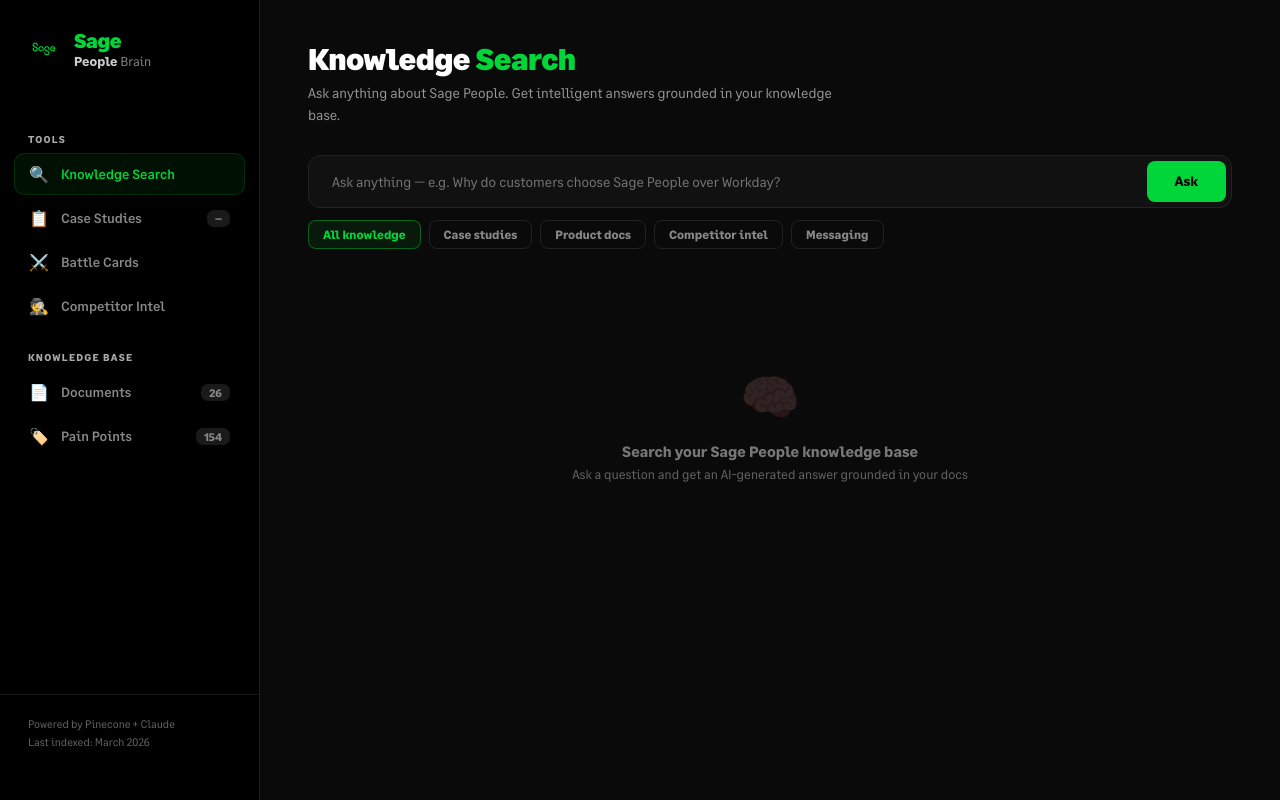
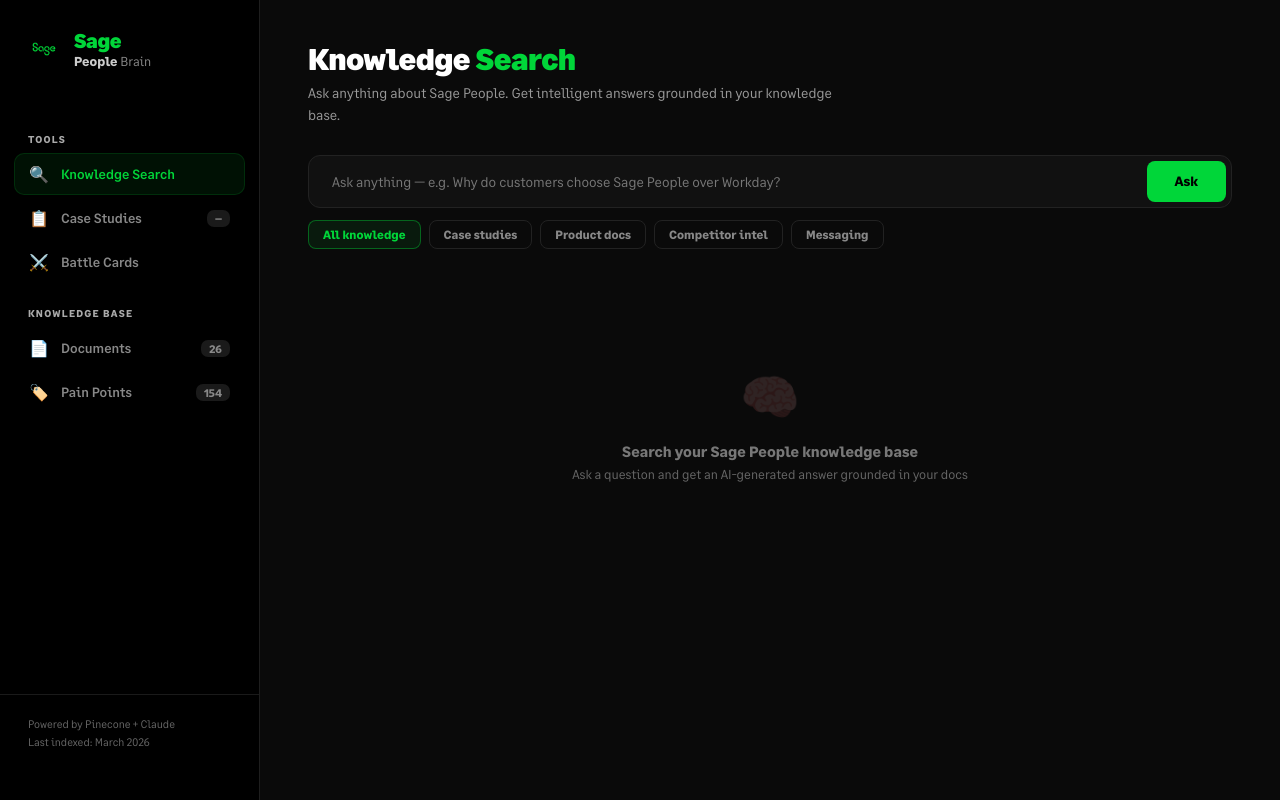
Before and after one commit to JamesmcKie552/Sage-People-Brain, a Flask app: page / in a window 1280 px wide. Run offline with Flask 3, Linux system fonts and the light colour scheme; some libraries are stand-ins or nearby versions.

Commit message:
Hide Competitor Intel tab until ready for release
Co-Authored-By: Claude Sonnet 4.6 <noreply@anthropic.com>

```diff
--- a/templates/index.html
+++ b/templates/index.html
@@ -327,7 +327,7 @@ body { font-family: 'SageText', 'Inter', -apple-system, sans-serif; background:
     <div class="s-item active" id="nav-k" onclick="switchTab('k')"><span class="s-icon">🔍</span> Knowledge Search</div>
     <div class="s-item" id="nav-c" onclick="switchTab('c')"><span class="s-icon">📋</span> Case Studies <span class="s-badge" id="cs-count">–</span></div>
     <div class="s-item" id="nav-b" onclick="switchTab('b')"><span class="s-icon">⚔️</span> Battle Cards</div>
-    <div class="s-item" id="nav-i" onclick="switchTab('i')"><span class="s-icon">🕵️</span> Competitor Intel</div>
+    <div class="s-item" id="nav-i" onclick="switchTab('i')" style="display:none"><span class="s-icon">🕵️</span> Competitor Intel</div>
   </div>
   <div class="s-label">Knowledge Base</div>
   <div class="s-nav">
```
